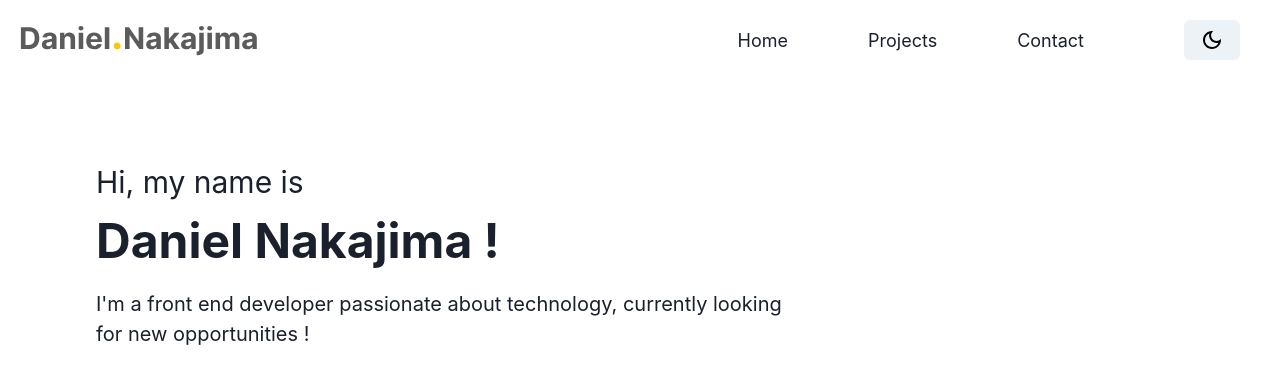
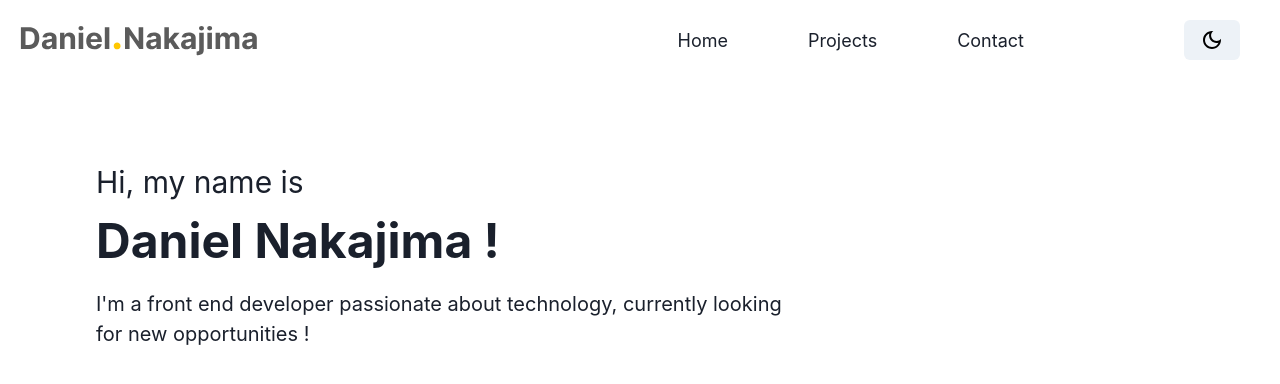
Before and after one commit to NakajimaDaniel/personal-site, a Next.js app: page / in a window 1280 px wide. Shown: the top 384 px of the page. Built offline with nearby package versions, Linux system fonts and the light colour scheme.

Commit message:
fix: Link padding

```diff
--- a/src/components/Header/index.jsx
+++ b/src/components/Header/index.jsx
@@ -24,13 +24,13 @@ export function Header() {
         <Spacer />
         {width >= 655 ? (
           <>
-            <Box pr={[15, 15, 19, 20, 20]} _hover={{ color: "#FFE072" }} sx={{ 'transition': '0.3s' }} fontSize={[15, 15, 18]} >
+            <Box pr={[15, 15, 20, 20, 20]} _hover={{ color: "#FFE072" }} sx={{ 'transition': '0.3s' }} fontSize={[15, 15, 18]} >
               <Link href="/">Home</Link>
             </Box>
-            <Box pr={[15, 15, 19, 20, 20]} _hover={{ color: "#FFE072" }} sx={{ 'transition': '0.3s' }} fontSize={[15, 15, 18]}>
+            <Box pr={[15, 15, 20, 20, 20]} _hover={{ color: "#FFE072" }} sx={{ 'transition': '0.3s' }} fontSize={[15, 15, 18]}>
               <Link href="projects">Projects</Link>
             </Box>
-            <Box pr={[10, 10, 10, 20, 100]} _hover={{ color: "#FFE072" }} sx={{ 'transition': '0.3s' }} fontSize={[15, 15, 18]}>
+            <Box pr={[10, 10, 10, 20, 40]} _hover={{ color: "#FFE072" }} sx={{ 'transition': '0.3s' }} fontSize={[15, 15, 18]}>
               <Link href="contact">Contact</Link>
             </Box>
             <Box pr="10">
```
